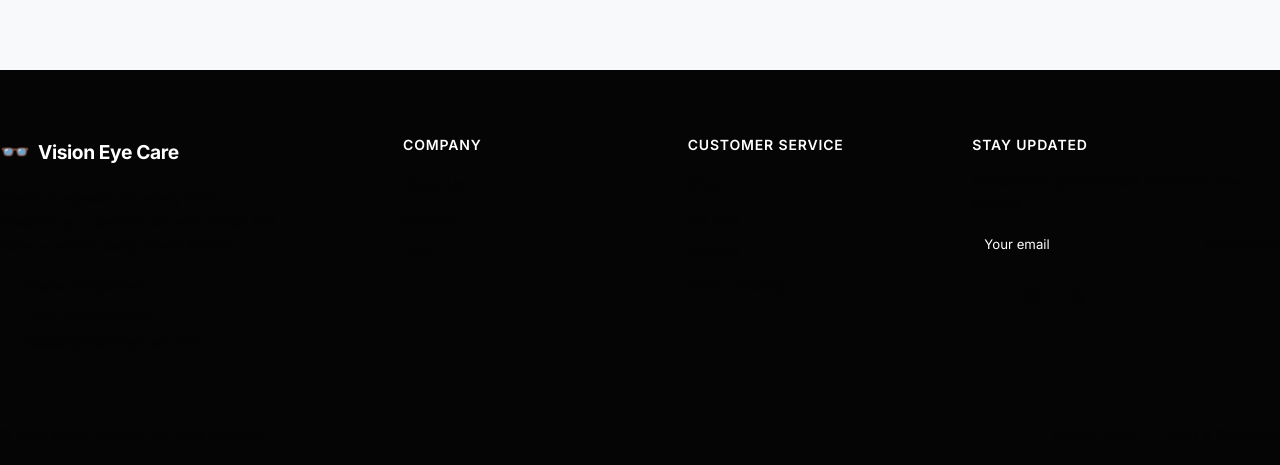
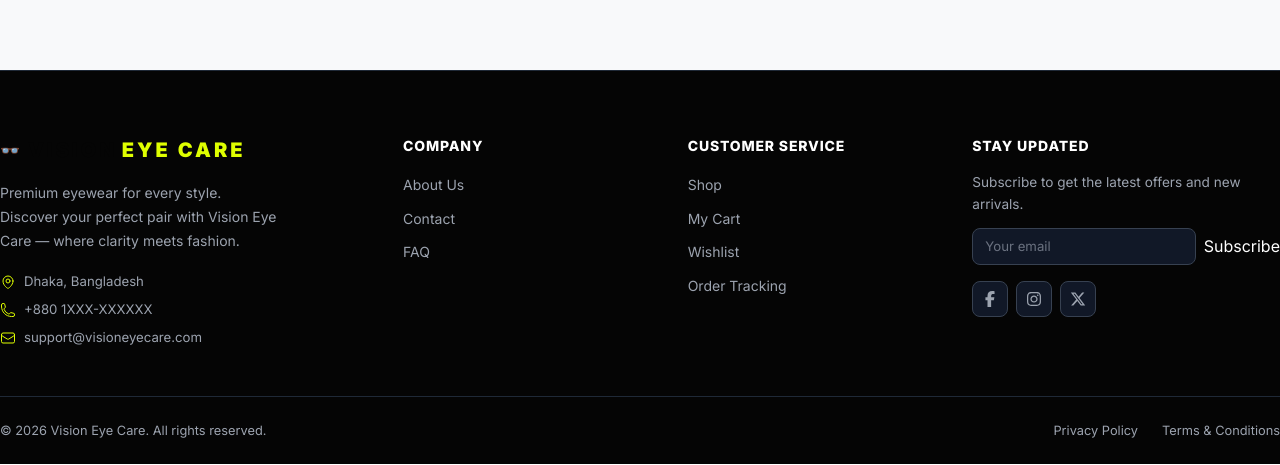
Before and after one commit to mahmudrahman2051/Vision-Eye-Care, a React (Vite) app in the folder client/: page /shop in a window 1280 px wide. Shown: the part 776-1241 px from the top of the page. Built offline with nearby package versions, Linux system fonts and the light colour scheme; no server answers.

Commit message:
fix(css): unify root CSS variables and resolve all global stylesheet conflicts

```diff
--- a/client/src/components/Footer/Footer.css
+++ b/client/src/components/Footer/Footer.css
@@ -1,11 +1,12 @@
 /* ============================================
-   Footer Styles
+   Footer Styles — White & Yellow Optical Theme
    ============================================ */
 
 .footer {
   background-color: var(--color-black);
-  border-top: 1px solid var(--color-border-gray);
+  border-top: 1px solid #1F2937;
   padding-top: 4rem;
+  color: var(--color-white);
 }
 
 .footer-grid {
@@ -43,7 +44,7 @@
 
 .footer-desc {
   font-size: 0.875rem;
-  color: var(--color-muted-gray);
+  color: #9CA3AF;
   line-height: 1.7;
   max-width: 280px;
 }
@@ -60,18 +61,18 @@
   align-items: center;
   gap: 0.5rem;
   font-size: 0.825rem;
-  color: var(--color-muted-gray);
+  color: #9CA3AF;
 }
 
 .footer-contact-item svg {
-  color: var(--color-neon-yellow);
+  color: var(--color-yellow);
   flex-shrink: 0;
 }
 
 /* Link Columns */
 .footer-col-title {
   font-size: 0.875rem;
-  font-weight: 600;
+  font-weight: 800;
   color: var(--color-white);
   text-transform: uppercase;
   letter-spacing: 0.06em;
@@ -87,19 +88,19 @@
 
 .footer-link {
   font-size: 0.875rem;
-  color: var(--color-muted-gray);
+  color: #9CA3AF;
   transition: color var(--transition-base);
   text-decoration: none;
 }
 
 .footer-link:hover {
-  color: var(--color-neon-yellow);
+  color: var(--color-yellow);
 }
 
 /* Newsletter */
 .footer-newsletter-text {
   font-size: 0.85rem;
-  color: var(--color-muted-gray);
+  color: #9CA3AF;
   margin-bottom: 0.75rem;
   line-height: 1.6;
 }
@@ -112,8 +113,8 @@
 .footer-newsletter-input {
   flex: 1;
   padding: 0.5rem 0.75rem;
-  background-color: var(--color-dark-gray);
-  border: 1px solid var(--color-border-gray);
+  background-color: #111827;
+  border: 1px solid #374151;
   border-radius: var(--radius-md);
   color: var(--color-white);
   font-size: 0.825rem;
@@ -122,11 +123,11 @@
 }
 
 .footer-newsletter-input:focus {
-  border-color: var(--color-neon-yellow);
+  border-color: var(--color-yellow);
 }
 
 .footer-newsletter-input::placeholder {
-  color: var(--color-muted-gray);
+  color: #6B7280;
 }
 
 /* Social */
@@ -143,24 +144,24 @@
   width: 2.25rem;
   height: 2.25rem;
   border-radius: var(--radius-md);
-  background-color: var(--color-dark-gray);
-  border: 1px solid var(--color-border-gray);
-  color: var(--color-muted-gray);
+  background-color: #111827;
+  border: 1px solid #374151;
+  color: #9CA3AF;
   transition: all var(--transition-base);
   text-decoration: none;
 }
 
 .footer-social-link:hover {
-  color: var(--color-neon-yellow);
-  border-color: var(--color-neon-yellow);
-  background-color: var(--color-neon-yellow-light);
+  color: var(--color-black);
+  border-color: var(--color-yellow);
+  background-color: var(--color-yellow);
 }
 
 /* Bottom Bar */
 .footer-bottom {
   margin-top: 3rem;
   padding-block: 1.5rem;
-  border-top: 1px solid var(--color-border-gray);
+  border-top: 1px solid #1F2937;
 }
 
 .footer-bottom-inner {
@@ -179,7 +180,7 @@
 
 .footer-copyright {
   font-size: 0.8rem;
-  color: var(--color-muted-gray);
+  color: #9CA3AF;
 }
 
 .footer-legal-links {
@@ -189,11 +190,11 @@
 
 .footer-legal-link {
   font-size: 0.8rem;
-  color: var(--color-muted-gray);
+  color: #9CA3AF;
   transition: color var(--transition-base);
   text-decoration: none;
 }
 
 .footer-legal-link:hover {
-  color: var(--color-neon-yellow);
+  color: var(--color-yellow);
 }
--- a/client/src/components/Navbar/Navbar.css
+++ b/client/src/components/Navbar/Navbar.css
@@ -1,14 +1,12 @@
 /* ============================================
-   Navbar Styles
+   Navbar Styles — White & Yellow Optical Theme
    ============================================ */
 
 .navbar {
   position: sticky;
   top: 0;
-  z-index: 100;
-  background-color: rgba(5, 5, 5, 0.92);
-  backdrop-filter: blur(12px);
-  -webkit-backdrop-filter: blur(12px);
+  z-index: 40;
+  background-color: #FFFFFF;
   border-bottom: 1px solid var(--color-border-gray);
 }
 
@@ -16,7 +14,7 @@
   display: flex;
   align-items: center;
   justify-content: space-between;
-  height: 4rem;
+  height: 4.5rem;
 }
 
 /* Logo */
@@ -28,19 +26,16 @@
   flex-shrink: 0;
 }
 
-.logo-icon {
-  font-size: 1.5rem;
-}
-
 .logo-text {
-  font-size: 1.2rem;
-  font-weight: 700;
-  color: var(--color-white);
-  letter-spacing: -0.02em;
+  font-size: 1.25rem;
+  font-weight: 900;
+  color: var(--color-black);
+  letter-spacing: 0.15em;
+  text-transform: uppercase;
 }
 
 .logo-accent {
-  color: var(--color-neon-yellow);
+  color: var(--color-yellow);
   margin-left: 0.25rem;
 }
 
@@ -48,10 +43,10 @@
 .navbar-links {
   display: none;
   align-items: center;
-  gap: 0.25rem;
+  gap: 1.5rem;
 }
 
-@media (min-width: 768px) {
+@media (min-width: 1024px) {
   .navbar-links {
     display: flex;
   }
@@ -59,39 +54,38 @@
 
 .nav-link {
   position: relative;
-  padding: 0.5rem 0.85rem;
-  font-size: 0.875rem;
-  font-weight: 500;
-  color: var(--color-muted-gray);
+  font-size: 0.75rem;
+  font-weight: 800;
+  color: var(--color-black);
+  text-transform: uppercase;
+  letter-spacing: 0.05em;
   transition: color var(--transition-base);
   text-decoration: none;
 }
 
 .nav-link:hover {
-  color: var(--color-white);
+  color: var(--color-black);
 }
 
 .nav-link-active {
-  color: var(--color-neon-yellow);
+  color: var(--color-black);
 }
 
 .nav-link-active::after {
   content: '';
   position: absolute;
   bottom: -0.25rem;
-  left: 50%;
-  transform: translateX(-50%);
-  width: 20px;
+  left: 0;
+  right: 0;
   height: 2px;
-  background-color: var(--color-neon-yellow);
-  border-radius: 2px;
+  background-color: var(--color-yellow);
 }
 
 /* Action Buttons */
 .navbar-actions {
   display: flex;
   align-items: center;
-  gap: 0.25rem;
+  gap: 0.75rem;
 }
 
 .nav-action-btn {
@@ -104,15 +98,15 @@
   border-radius: var(--radius-md);
   background: transparent;
   border: none;
-  color: var(--color-muted-gray);
+  color: var(--color-black);
   cursor: pointer;
   transition: all var(--transition-base);
   text-decoration: none;
 }
 
 .nav-action-btn:hover {
-  color: var(--color-neon-yellow);
-  background-color: var(--color-neon-yellow-light);
+  color: var(--color-black);
+  background-color: var(--color-yellow-light);
 }
 
 .action-badge {
@@ -122,135 +116,23 @@
   min-width: 16px;
   height: 16px;
   border-radius: 9999px;
-  background-color: var(--color-neon-yellow);
+  background-color: var(--color-yellow);
   color: var(--color-black);
   font-size: 0.6rem;
-  font-weight: 700;
+  font-weight: 900;
   display: flex;
   align-items: center;
   justify-content: center;
   padding: 0 4px;
+  border: 1px solid var(--color-black);
 }
 
 .mobile-toggle {
   display: flex;
 }
 
-@media (min-width: 768px) {
+@media (min-width: 1024px) {
   .mobile-toggle {
     display: none;
   }
 }
-
-/* Search Bar */
-.search-bar {
-  max-height: 0;
-  overflow: hidden;
-  transition: max-height var(--transition-base), padding var(--transition-base);
-  background-color: var(--color-dark-gray);
-  border-bottom: 1px solid transparent;
-}
-
-.search-bar-open {
-  max-height: 4.5rem;
-  padding-block: 0.75rem;
-  border-bottom-color: var(--color-border-gray);
-}
-
-.search-form {
-  display: flex;
-  align-items: center;
-  gap: 0.75rem;
-}
-
-.search-icon {
-  color: var(--color-muted-gray);
-  flex-shrink: 0;
-}
-
-.search-input {
-  flex: 1;
-  padding: 0.5rem 0.75rem;
-  background-color: var(--color-black);
-  border: 1px solid var(--color-border-gray);
-  border-radius: var(--radius-md);
-  color: var(--color-white);
-  font-size: 0.875rem;
-  outline: none;
-  transition: border-color var(--transition-base);
-}
-
-.search-input:focus {
-  border-color: var(--color-neon-yellow);
-}
-
-.search-input::placeholder {
-  color: var(--color-muted-gray);
-}
-
-/* Mobile Menu */
-.mobile-menu {
-  position: fixed;
-  top: 4rem;
-  left: 0;
-  right: 0;
-  bottom: 0;
-  background-color: var(--color-dark-black);
-  z-index: 90;
-  transform: translateX(-100%);
-  transition: transform var(--transition-base);
-  overflow-y: auto;
-}
-
-.mobile-menu-open {
-  transform: translateX(0);
-}
-
-@media (min-width: 768px) {
-  .mobile-menu {
-    display: none;
-  }
-}
-
-.mobile-nav {
-  display: flex;
-  flex-direction: column;
-  padding: 1.5rem 1rem;
-  gap: 0.25rem;
-}
-
-.mobile-nav-link {
-  display: block;
-  padding: 0.85rem 1rem;
-  font-size: 1rem;
-  font-weight: 500;
-  color: var(--color-muted-gray);
-  border-radius: var(--radius-md);
-  transition: all var(--transition-base);
-  text-decoration: none;
-}
-
-.mobile-nav-link:hover,
-.mobile-nav-link-active {
-  color: var(--color-neon-yellow);
-  background-color: var(--color-neon-yellow-light);
-}
-
-.mobile-nav-divider {
-  height: 1px;
-  background-color: var(--color-border-gray);
-  margin-block: 0.75rem;
-}
-
-.mobile-overlay {
-  position: fixed;
-  inset: 0;
-  z-index: 80;
-  background-color: rgba(0, 0, 0, 0.5);
-}
-
-@media (min-width: 768px) {
-  .mobile-overlay {
-    display: none;
-  }
-}
--- a/client/src/index.css
+++ b/client/src/index.css
@@ -1,8 +1,36 @@
 @import "tailwindcss";
 
 /* ============================================
-   Vision Eye Care — White & Yellow Theme System
+   Vision Eye Care — White & Yellow Unified Design System
    ============================================ */
+
+:root {
+  --color-yellow: #DFFF00;
+  --color-yellow-hover: #cbe600;
+  --color-yellow-dark: #EAB308;
+  --color-yellow-light: #FEFCE8;
+  --color-black: #050505;
+  --color-dark-gray: #111827;
+  --color-mid-gray: #4B5563;
+  --color-muted-gray: #6B7280;
+  --color-light-gray: #F9FAFB;
+  --color-border-gray: #E5E7EB;
+  --color-white: #FFFFFF;
+
+  /* Legacy variable alias mappings */
+  --color-neon-yellow: #DFFF00;
+  --color-neon-yellow-hover: #cbe600;
+  --color-neon-yellow-light: #FEFCE8;
+  --color-dark-black: #0A0A0A;
+
+  --radius-sm: 4px;
+  --radius-md: 8px;
+  --radius-lg: 12px;
+  --radius-xl: 16px;
+
+  --transition-base: 0.2s ease-in-out;
+  --font-sans: 'Inter', system-ui, -apple-system, BlinkMacSystemFont, 'Segoe UI', Roboto, sans-serif;
+}
 
 @theme {
   --color-yellow: #DFFF00;
@@ -12,6 +40,7 @@
   --color-black: #050505;
   --color-dark-gray: #111827;
   --color-mid-gray: #4B5563;
+  --color-muted-gray: #6B7280;
   --color-light-gray: #F9FAFB;
   --color-border-gray: #E5E7EB;
   --color-white: #FFFFFF;
@@ -47,6 +76,7 @@ a {
 
 img {
   max-width: 100%;
+  height: auto;
   display: block;
 }
 
@@ -55,7 +85,7 @@ button {
   font-family: inherit;
 }
 
-/* Scrollbar */
+/* Custom Scrollbar */
 ::-webkit-scrollbar {
   width: 8px;
   height: 8px;
```
